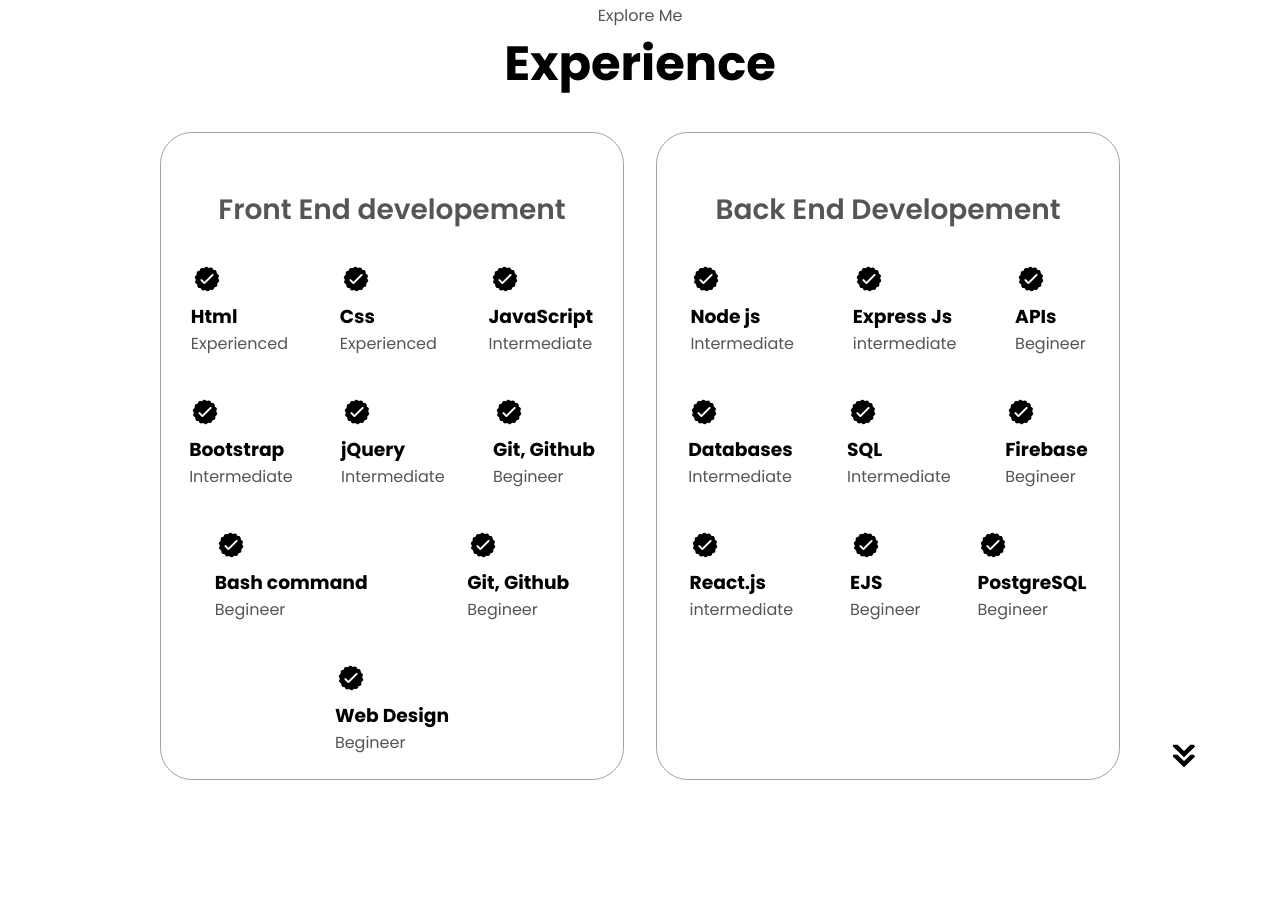
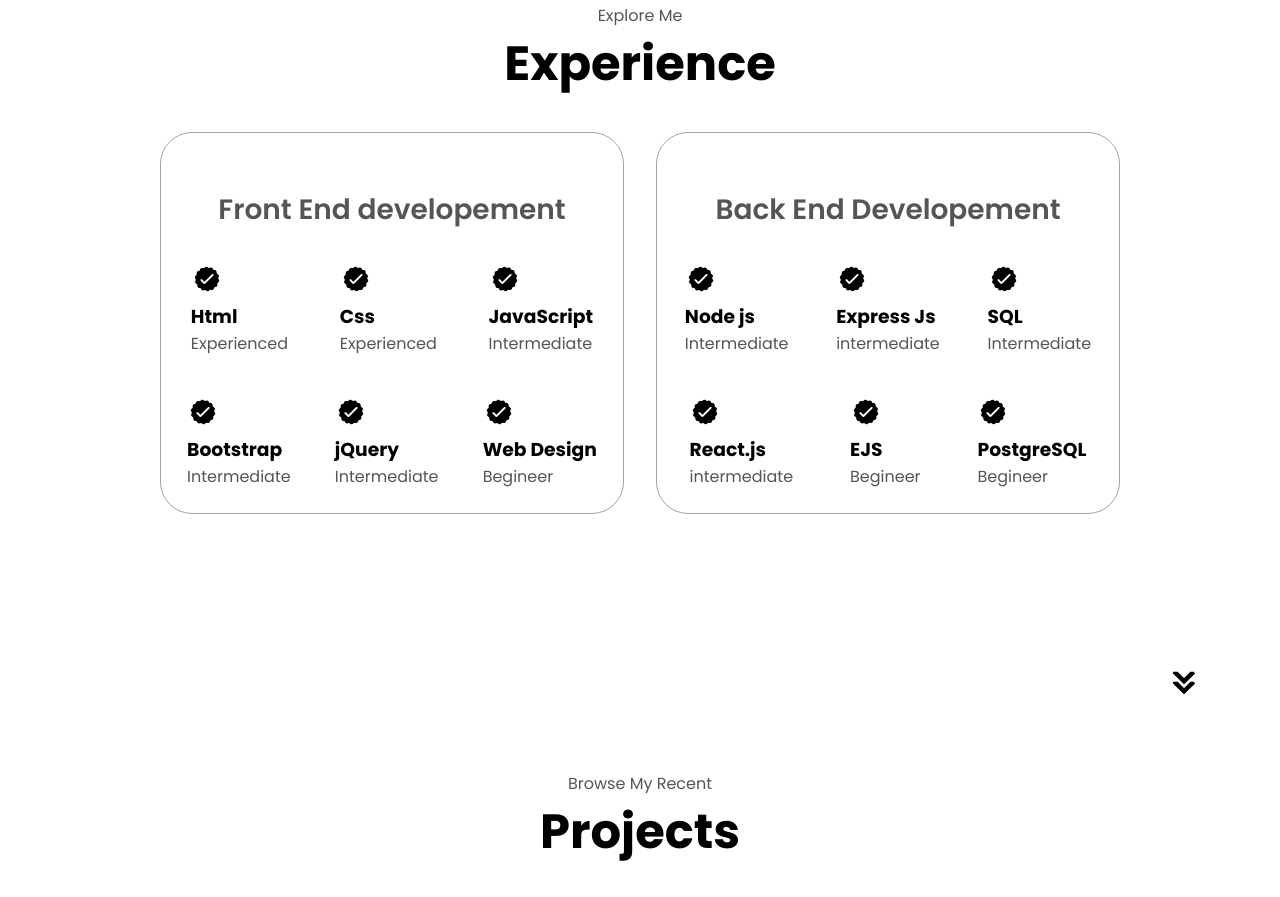
Before and after one commit to devraj62891/portfolio-html-css-js, a plain HTML site: page index.html in a window 1280 px wide. Shown: the part 1693-2590 px from the top of the page. Drawn offline with Linux system fonts and the light colour scheme.

Commit message:
BUG TOUCH

```diff
--- a/index.html
+++ b/index.html
@@ -98,14 +98,14 @@
       <div class="about-details-container">
         <div class="about-containers">
           <div class="details-container">
-            <img src="./assets/experience.png" alt="experience icon" class="icon">
+            <img src="./assets/experience.png" alt="experience icon" class="icon details-icon">
 
             <h3>Programming Experience</h3>
             <p>2+ years, <br> <b>Java , Dsa, Python, C</b></p>
 
           </div>
           <div class="details-container">
-            <img src="./assets/education.png" alt="education icon" class="icon">
+            <img src="./assets/education.png" alt="education icon" class="icon details-icon">
             <h3>Education</h3>
             <p>ICSE,(2019) ISC (2021) <br>B.Tech CSE, (2025)</p>
           </div>
@@ -175,27 +175,9 @@
                 <p>Intermediate</p>
               </div>
             </article>
-            <article>
-              <img src="./assets/checkmark.png" alt="experience icon" class="icon">
-              <div>
-                <h3>Git, Github</h3>
-                <p>Begineer</p>
-              </div>
-            </article>
-            <article>
-              <img src="./assets/checkmark.png" alt="experience icon" class="icon">
-              <div>
-                <h3>Bash command</h3>
-                <p>Begineer</p>
-              </div>
-            </article>
-            <article>
-              <img src="./assets/checkmark.png" alt="experience icon" class="icon">
-              <div>
-                <h3>Git, Github</h3>
-                <p>Begineer</p>
-              </div>
-            </article>
+
+
+
             <article>
               <img src="./assets/checkmark.png" alt="experience icon" class="icon">
               <div>
@@ -224,20 +206,8 @@
                 <p>intermediate</p>
               </div>
             </article>
-            <article>
-              <img src="./assets/checkmark.png" alt="experience icon" class="icon">
-              <div>
-                <h3>APIs</h3>
-                <p>Begineer</p>
-              </div>
-            </article>
-            <article>
-              <img src="./assets/checkmark.png" alt="experience icon" class="icon">
-              <div>
-                <h3>Databases</h3>
-                <p>Intermediate</p>
-              </div>
-            </article>
+
+
             <article>
               <img src="./assets/checkmark.png" alt="experience icon" class="icon">
               <div>
@@ -245,13 +215,7 @@
                 <p>Intermediate</p>
               </div>
             </article>
-            <article>
-              <img src="./assets/checkmark.png" alt="experience icon" class="icon">
-              <div>
-                <h3>Firebase</h3>
-                <p>Begineer</p>
-              </div>
-            </article>
+
             <article>
               <img src="./assets/checkmark.png" alt="experience icon" class="icon">
               <div>
--- a/mediaqueries.css
+++ b/mediaqueries.css
@@ -46,6 +46,8 @@
     .about-containers {
       margin-top: 0;
     }
+
+
   }
 
   @media screen and (max-width: 600px) {
--- a/style.css
+++ b/style.css
@@ -394,7 +394,7 @@ section {
  /* PROJECTS SECTION  */
  #projects {
     position: relative;
-    padding-top: 8rem;
+    /* padding-top: 8rem; */
   }
 
   .color-container {
@@ -477,3 +477,7 @@ section {
 .menu-links a:hover{
   font-size: 1.6rem;
 }
+
+.details-icon{
+  cursor: default;
+}
```
